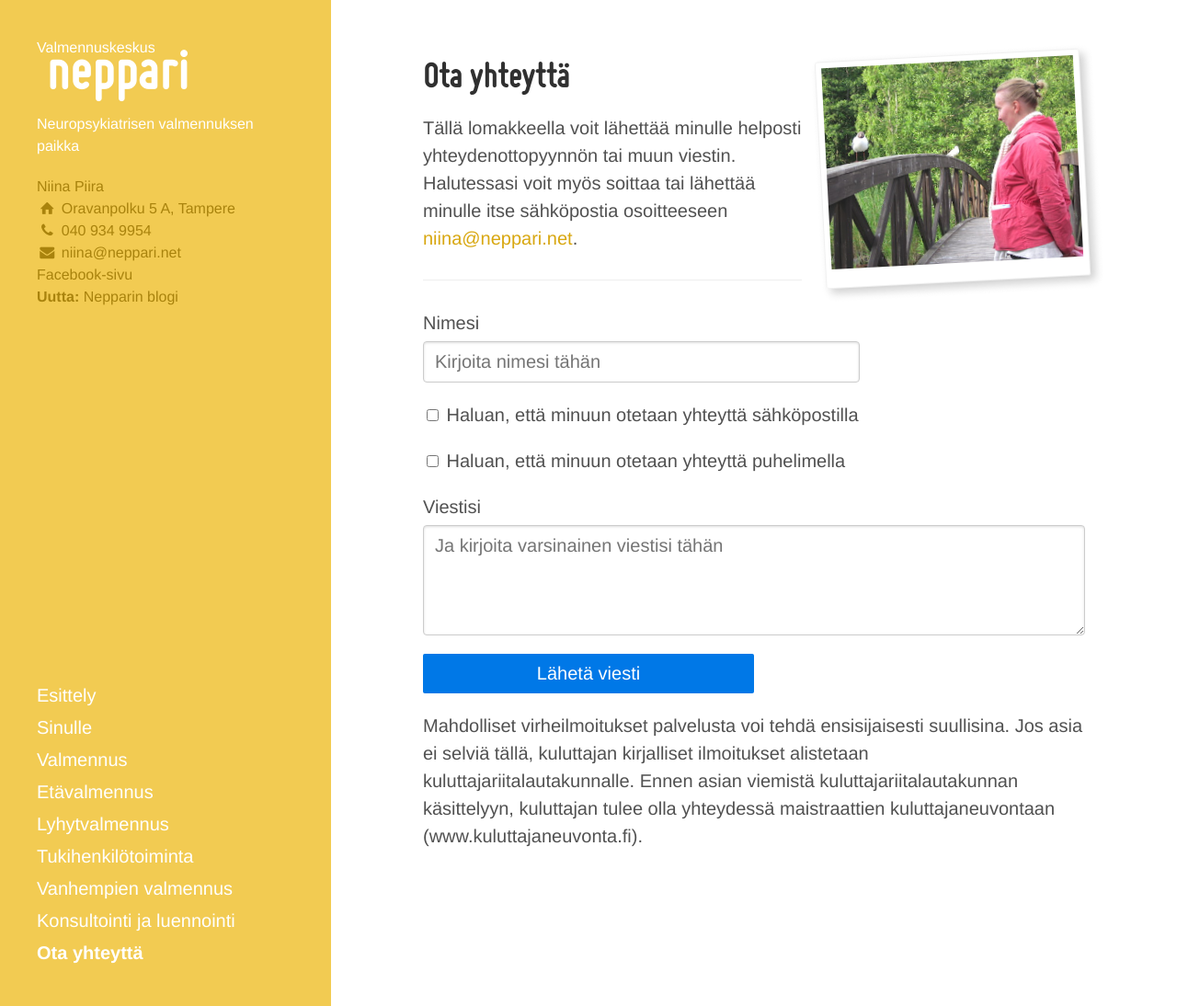
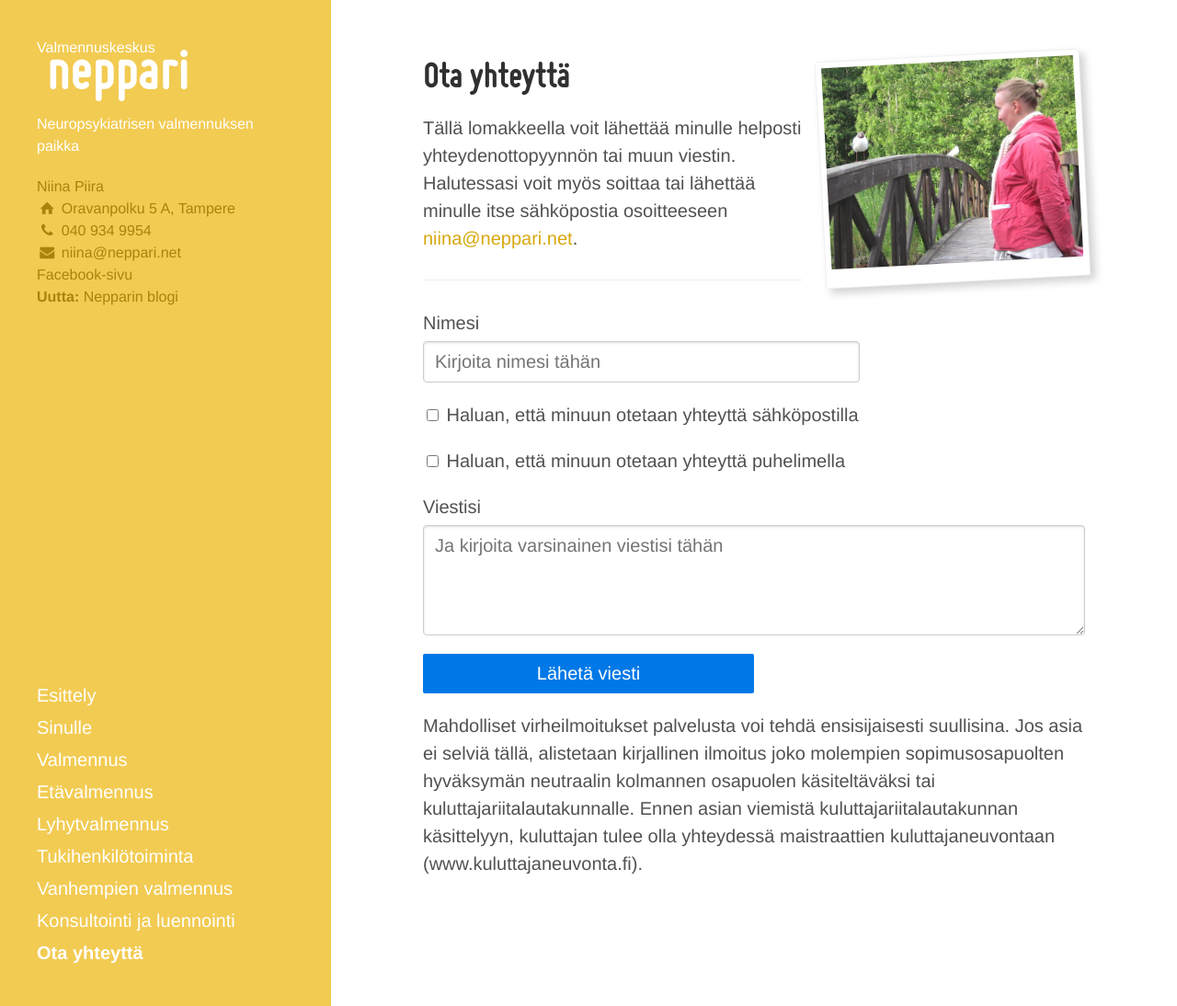
Before and after one commit to niinapiira/neppari.net, a Jekyll site: the page built from ota-yhteytta.md, in a window 1280 px wide and 1094 px high. Shown: the whole window at 92% size. Built offline with Jekyll 4.4.1, drawn with Linux system fonts in a browser that asks for light colours; Markdown is read by kramdown in place of the engine named in the settings.

Commit message:
kuluttajalautakunta

```diff
--- a/ota-yhteytta.md
+++ b/ota-yhteytta.md
@@ -95,4 +95,4 @@ Tällä lomakkeella voit lähettää minulle helposti yhteydenottopyynnön tai m
 
 </form>
 
-Mahdolliset virheilmoitukset palvelusta voi tehdä ensisijaisesti suullisina. Jos asia ei selviä tällä, kuluttajan kirjalliset ilmoitukset alistetaan kuluttajariitalautakunnalle. Ennen asian viemistä kuluttajariitalautakunnan käsittelyyn, kuluttajan tulee olla yhteydessä maistraattien kuluttajaneuvontaan (www.kuluttajaneuvonta.fi).
+Mahdolliset virheilmoitukset palvelusta voi tehdä ensisijaisesti suullisina. Jos asia ei selviä tällä, alistetaan kirjallinen ilmoitus joko molempien sopimusosapuolten hyväksymän neutraalin kolmannen osapuolen käsiteltäväksi tai  kuluttajariitalautakunnalle. Ennen asian viemistä kuluttajariitalautakunnan käsittelyyn, kuluttajan tulee olla yhteydessä maistraattien kuluttajaneuvontaan (www.kuluttajaneuvonta.fi).
```
